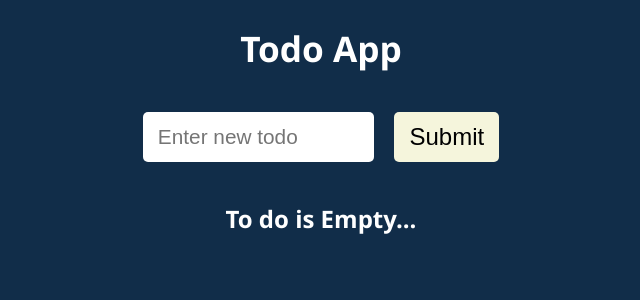
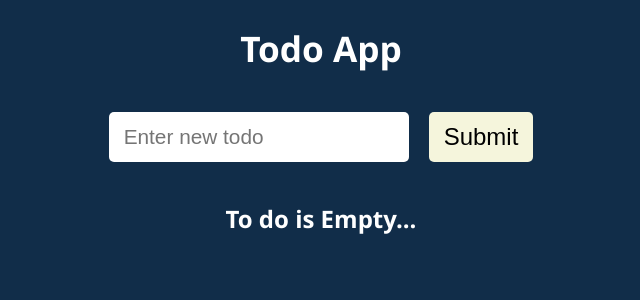
Before and after one commit to antgnist/react-todo, a React (Create React App) app: page / in a window 1280 px wide. Shown: the top 300 px of the page, without its empty margins (319-959 px from the left). Built offline with nearby package versions, Linux system fonts and the light colour scheme.

Commit message:
css  updated

```diff
--- a/src/App.css
+++ b/src/App.css
@@ -1,6 +1,5 @@
 .App {
   text-align: center;
-  width: 35%;
   max-width: 600px;
   margin: 0 auto;
 }
```
